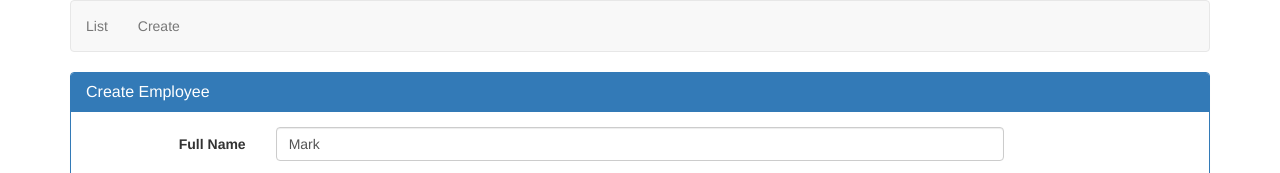
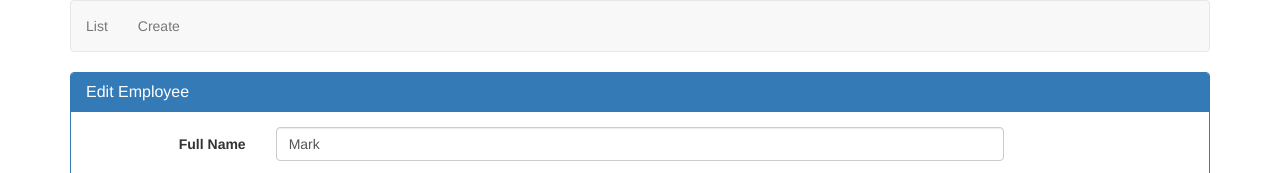
Before and after one commit to Romserg/angProject, an Angular app: page /edit/1 in a window 1280 px wide. Shown: the top 173 px of the page. Built offline with nearby package versions, Linux system fonts and the light colour scheme; data requests are answered from the project's data file.

Commit message:
Dynamically change Edit/Create title

```diff
--- a/src/app/employee/create-employee.component.html
+++ b/src/app/employee/create-employee.component.html
@@ -1,7 +1,7 @@
 <form [formGroup]="employeeForm" (ngSubmit)="onSubmit()" class="form-horizontal">
   <div class="panel panel-primary">
     <div class="panel-heading">
-      <h3 class="panel-title">Create Employee</h3>
+      <h3 class="panel-title">{{pageTitle}}</h3>
     </div>
     <div class="panel-body">
       <div class="form-group" [ngClass]="{'has-error' : formErrors.fullName}">
--- a/src/app/employee/create-employee.component.ts
+++ b/src/app/employee/create-employee.component.ts
@@ -14,6 +14,7 @@ import { ISkill } from './ISkill';
 export class CreateEmployeeComponent implements OnInit {
   employeeForm: FormGroup;
   employee: IEmployee;
+  pageTitle: string;
 
   validationMessages = {
     fullName: {
@@ -71,8 +72,10 @@ export class CreateEmployeeComponent implements OnInit {
     this.route.paramMap.subscribe(params => {
       const empId = +params.get('id');
       if (empId) {
+        this.pageTitle = 'Edit Employee';
         this.getEmployee(empId);
       } else {
+        this.pageTitle = 'Create Employee';
         this.employee = {
           id: null,
           fullName: '',
```
